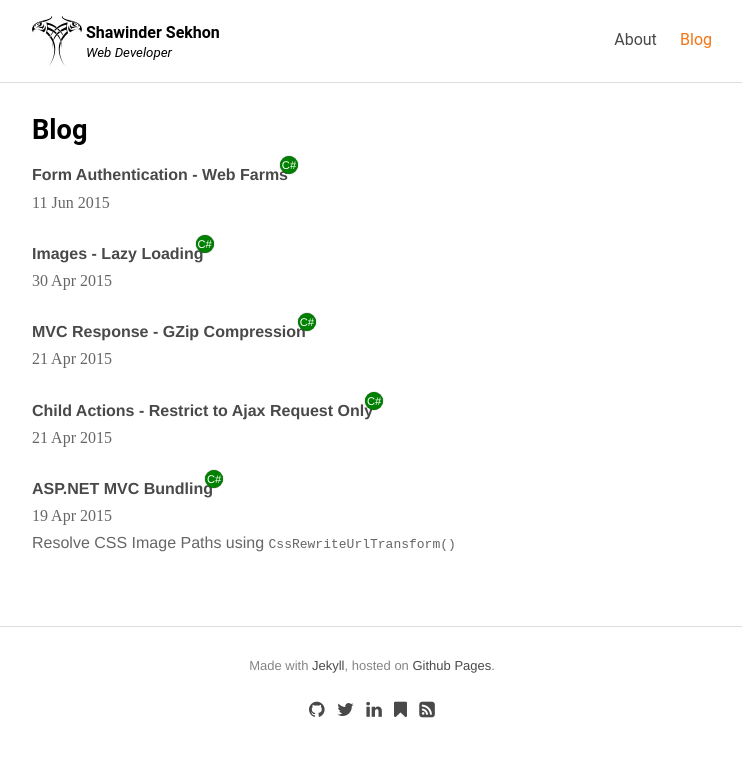
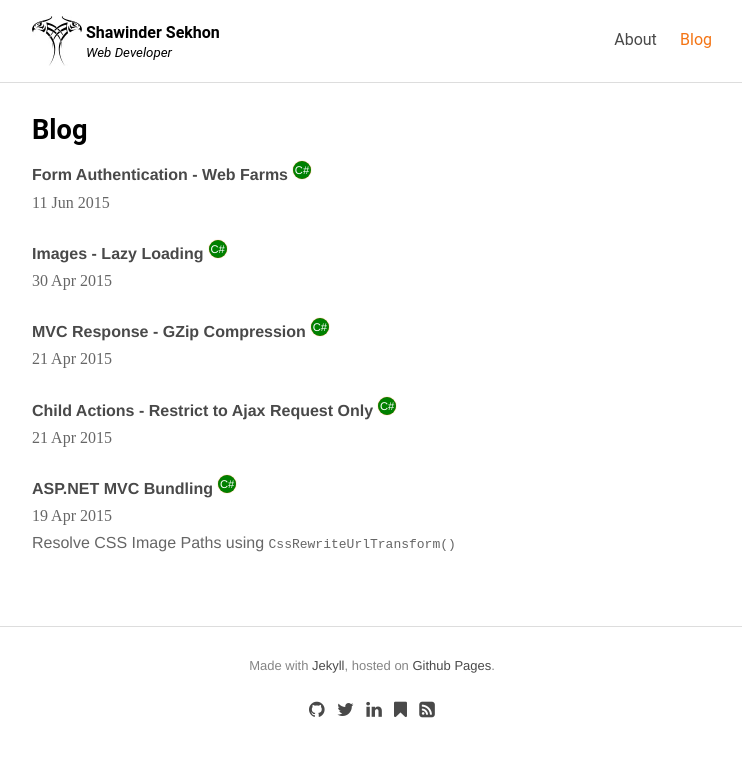
Before and after one commit to shawinder/shawinder.github.io, a Jekyll site: the page built from blog/index.html, in a window 1280 px wide. Shown: the top 757 px of the page, without its empty margins (268-1010 px from the left). Built offline with Jekyll 4.4.1, drawn with Linux system fonts in a browser that asks for light colours; nearby versions of some CDN libraries.

Commit message:
Update site.css

```diff
--- a/css/site.css
+++ b/css/site.css
@@ -652,8 +652,7 @@
 .badge[data-badge]:after {
 	content:attr(data-badge);
 	position:absolute;
-	top:-10px;
-	right:-10px;
+	margin-left:5px;
 	font-size:.7em;
 	background:green;
 	color:white;
@@ -661,5 +660,5 @@
 	text-align:center;
 	line-height:18px;
 	border-radius:50%;
-	box-shadow:0 0 1px #333;
+	box-shadow:0 0 1px #F47414;
 }
```
